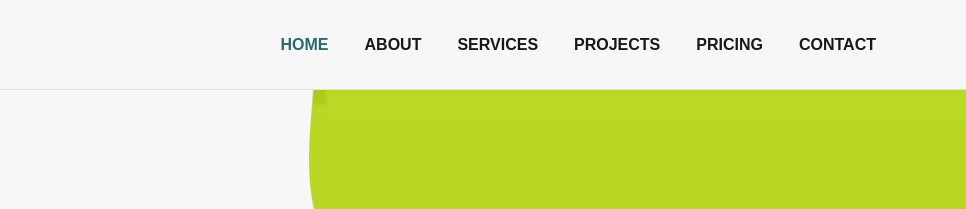
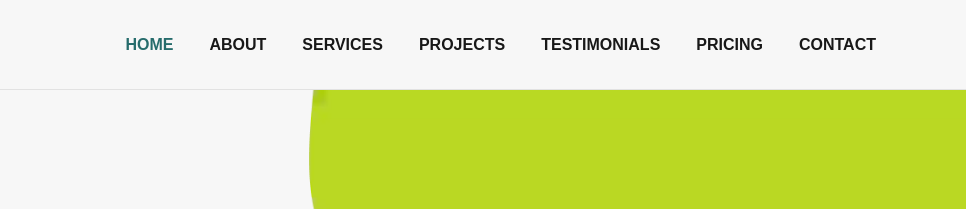
Before and after one commit to jclind/tim-lewis-construction, an Astro site: page / in a window 1280 px wide. Shown: the top 209 px of the page, 314-1280 px from the left. Built offline with nearby package versions, Linux system fonts and the light colour scheme; Astro itself is replaced by a stand-in of ours.

Commit message:
feat(testimonials): add boilerplate for new testimonials page

```diff
--- a/src/components/Layout/Navbar/Navbar.module.scss
+++ b/src/components/Layout/Navbar/Navbar.module.scss
@@ -83,7 +83,7 @@
     .link {
       color: $primary-text;
       text-transform: uppercase;
-      font-size: $fs-regular;
+      font-size: $fs-small;
       font-weight: 700;
 
       @media (max-width: $breakpoint-lg) {
@@ -120,4 +120,10 @@
     min-height: $navbar-height-mobile;
     max-height: $navbar-height-mobile;
   }
+
+  @media (min-width: 1100px) {
+    a {
+      font-size: $fs-regular !important;
+    }
+  }
 }
--- a/src/components/Layout/Navbar/navData.ts
+++ b/src/components/Layout/Navbar/navData.ts
@@ -16,6 +16,10 @@ export const navLinks = [
     path: '/projects',
   },
   {
+    title: 'Testimonials',
+    path: '/testimonials',
+  },
+  {
     title: 'Pricing',
     path: '/pricing',
   },
```
Also changed, not shown: src/pages/testimonials.astro (added, +21 -0 lines), public/images/projects/basement_finishing_1/2.webp (added).
